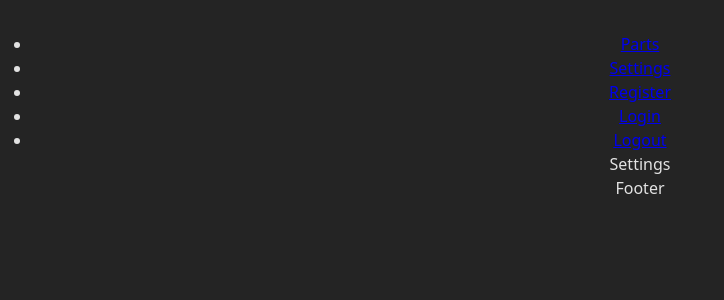
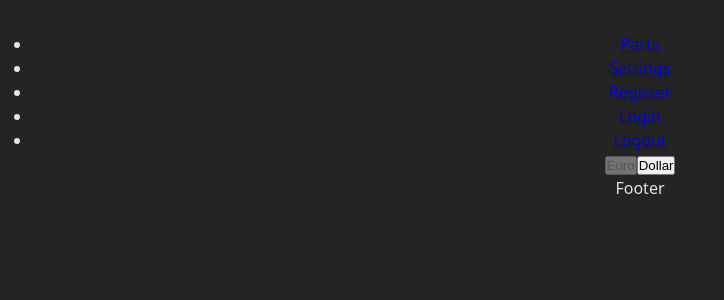
Before and after one commit to MSRMatrix/storage-list-frontend, a React app: page /settings in a window 1280 px wide. Shown: the top 300 px of the page, without its empty margins (0-724 px from the left). Built offline with nearby package versions, Linux system fonts and the light colour scheme; no server answers; the HTML template or start-up script is replaced by a standard one.

Commit message:
add currency change

```diff
--- a/src/components/ui/CustomButton.jsx
+++ b/src/components/ui/CustomButton.jsx
@@ -1,6 +1,6 @@
-const CustomButton = ({type, text, onClickFuntion}) => {
+const CustomButton = ({type, text, onClickFuntion, disabled}) => {
     return(
-        <button type={type} onClick={onClickFuntion} >
+        <button type={type} onClick={onClickFuntion} disabled={disabled}>
             {text}
         </button>
 
--- a/src/pages/Settings.jsx
+++ b/src/pages/Settings.jsx
@@ -1,10 +1,40 @@
+import { useContext } from "react";
+import { UserContext } from "../context/UserContext";
+
+import CustomButton from "../components/ui/CustomButton";
+import Icon from "../components/ui/Icon";
+
 const Settings = () => {
-    return(
-        <>
-        Settings
-        </>
+  const { userContext, setUserContext } = useContext(UserContext);
 
-    )
-}
+  const currency = [
+    { name: "Euro", symbol: "fa-euro-sign" },
+    { name: "Dollar", symbol: "fa-dollar-sign" }
+  ];
+
+  function changeCurrency(name) {
+    setUserContext((prev) => ({ ...prev, currency: name }));
+  }
+
+  const currentCurrency = currency.find(
+    (item) => userContext.currency === item.name
+  );
+
+  return (
+    <>
+      {currency.map((item) => (
+        <CustomButton
+          key={item.name}
+          type="button"
+          text={item.name}
+          onClickFuntion={() => changeCurrency(item.name)}
+          disabled={userContext.currency === item.name}
+        />
+      ))}
+
+      <Icon iconName={currentCurrency?.symbol} />
+    </>
+  );
+};
 
 export default Settings;
```
